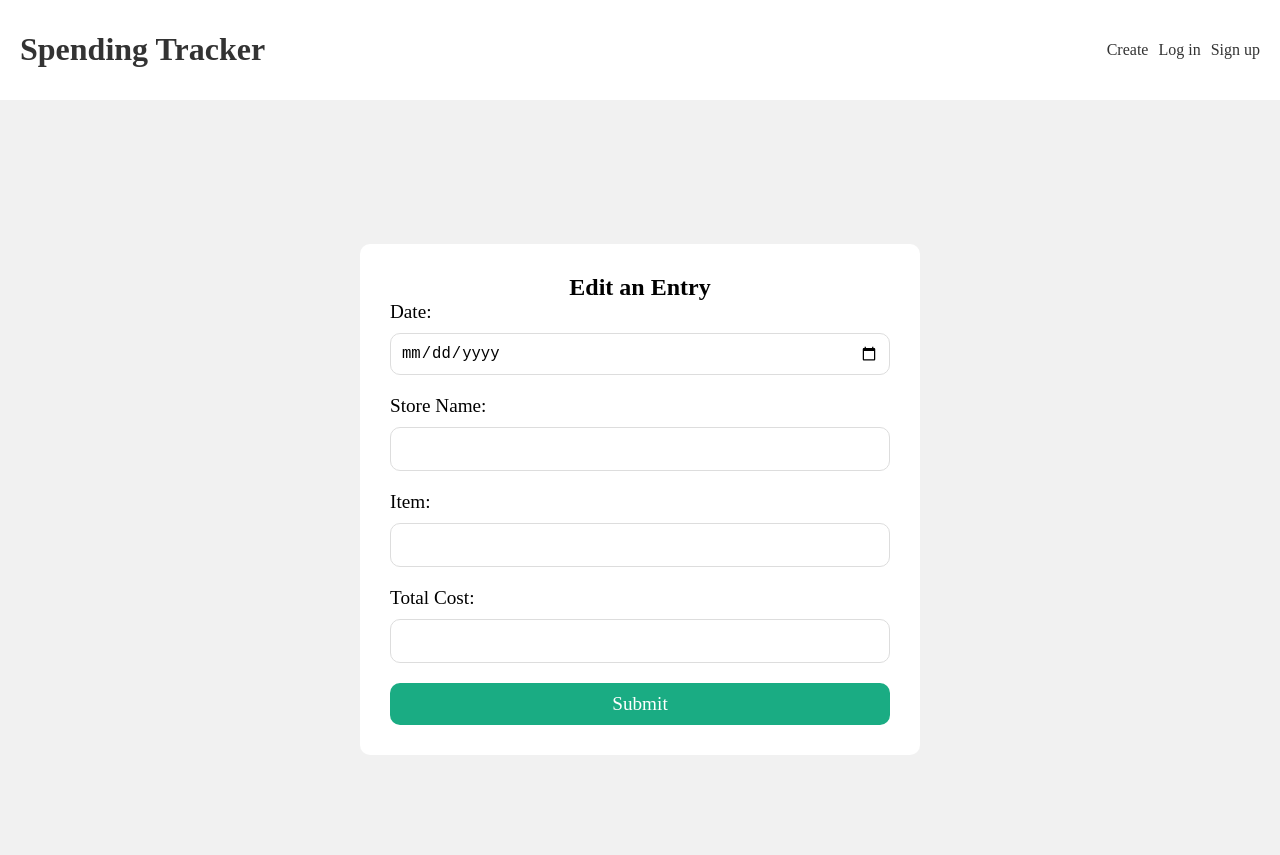
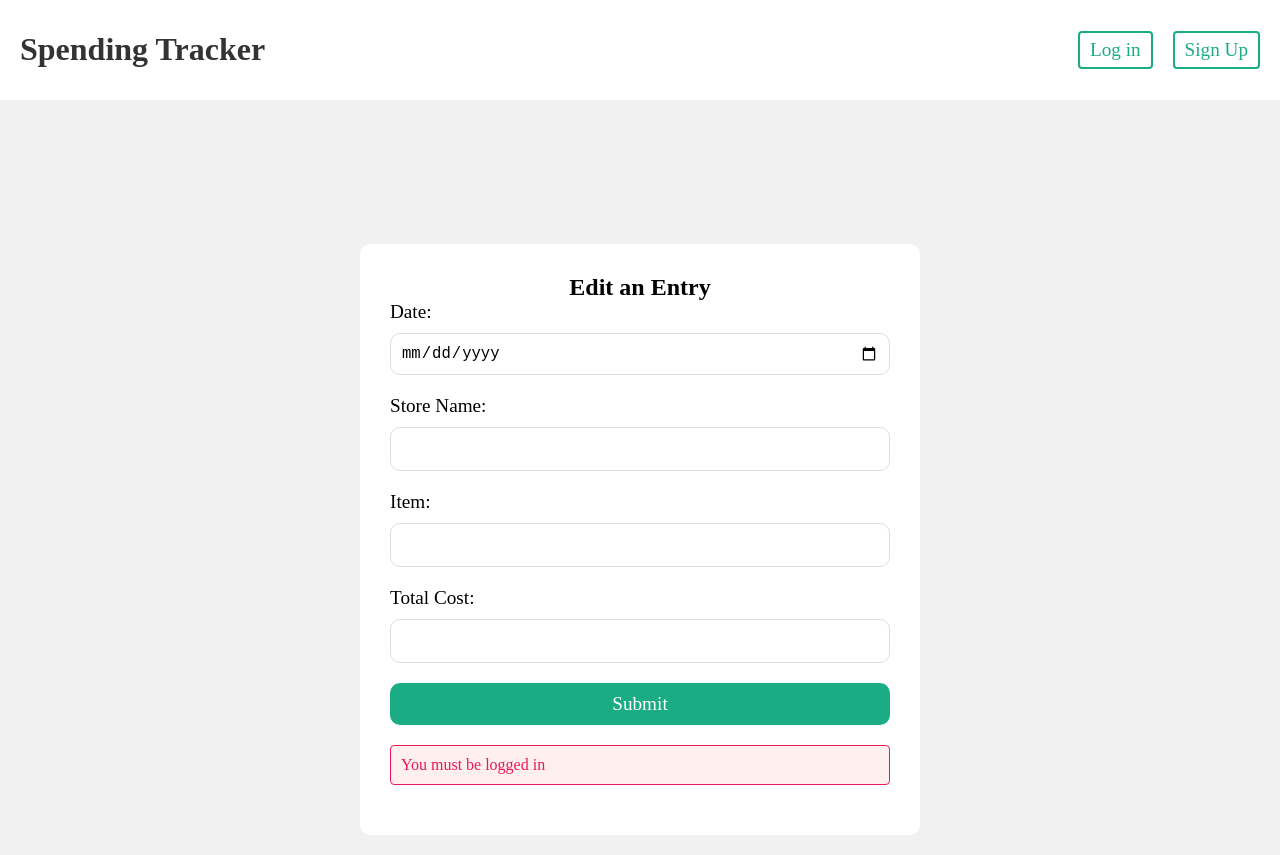
Before and after one commit to madray4/Spending-Tracker, a React (Create React App) app in the folder frontend/: page /edit-entry/1 in a window 1280 px wide. Before the commit the page ends 800 px from the top, so only its background shows below. Built offline with nearby package versions, Linux system fonts and the light colour scheme; no server answers.

Commit message:
Enabled frontend to make authorized requests to the backend from various pages/components

```diff
--- a/frontend/src/components/EntryDetails.js
+++ b/frontend/src/components/EntryDetails.js
@@ -1,12 +1,21 @@
 import { useEntriesContext } from '../hooks/useEntriesContext';
 import { Link } from 'react-router-dom';
+import { useAuthContext } from '../hooks/useAuthContext';
 
 const EntryDetails = ({ entry }) => {
   const { dispatch } = useEntriesContext();
+  const { user } = useAuthContext();
 
   const deleteEntry = async () => {
+    // User Validation: return if no user
+    if (!user) return;
+
+    // Authorization Headers: use user.token in headers Authorization to make authorized request
     const response = await fetch('/api/entries/' + entry._id,{
-      method: 'DELETE'
+      method: 'DELETE',
+      headers: {
+        'Authorization': `Bearer ${user.token}`
+      }
     });
     const json = await response.json();
 
--- a/frontend/src/components/Navbar.js
+++ b/frontend/src/components/Navbar.js
@@ -20,17 +20,17 @@ const NavBar = () => {
         </Link>
         <nav>
           {user && (
-            <div>
+            <div className='nav-routes'>
+              <Link to="/add-entry"><button>Create</button></Link>
               <button onClick={handleLogout}>
                 Log out
               </button>
             </div>
           )}
           {!user && (
-            <div>
-              <Link to="/add-entry">Create</Link>
-              <Link to="/login">Log in</Link>
-              <Link to="/signup">Sign up</Link>
+            <div className = 'nav-routes'>
+              <Link to="/login"><button>Log in</button></Link>
+              <Link to="/signup"><button>Sign Up</button></Link>
             </div>
           )}
         </nav>
--- a/frontend/src/components/css/Navbar.css
+++ b/frontend/src/components/css/Navbar.css
@@ -22,6 +22,7 @@ nav {
 }
 nav a {
   margin-left: 10px;
+  font-size: 1.2em;
 }
 
 nav a:hover{
@@ -36,5 +37,22 @@ nav button {
   border-radius: 4px;
   font-family: "Montserrat";
   cursor: pointer;
+  font-size: 1.2em;
+}
+
+nav a button {
+  background: #fff;
+  color: var(--primary);
+  border: 2px solid var(--primary);
+  padding: 6px 10px;
+  border-radius: 4px;
+  font-family: "Montserrat";
+  cursor: pointer;
   font-size: 1em;
 }
+
+.nav-routes {
+  display: flex;
+  align-items: center;
+  gap: 10px;
+}
--- a/frontend/src/pages/CreateEntry.js
+++ b/frontend/src/pages/CreateEntry.js
@@ -1,5 +1,6 @@
 import { useState } from 'react';
 import { useNavigate } from "react-router-dom"
+import { useAuthContext } from '../hooks/useAuthContext';
 
 const CreateEntry = () => {
   const [date, setDate ] = useState('');
@@ -8,17 +9,26 @@ const CreateEntry = () => {
   const [cost, setCost ] = useState('');
   const [error, setError] = useState(null);
   const [emptyFields, setEmptyFeilds] = useState([]);
+
   const navigate = useNavigate();
+  const { user } = useAuthContext();
 
   const handleSubmit = async (e) => {
     e.preventDefault();
+
+    // User Validation: if no user set error field and return
+    if (!user) {
+      setError('You must be logged in');
+      return;
+    }
 
     const entry = {date, store, item, totalCost:cost};
     const response = await fetch('/api/entries',{
       method: 'POST',
       body: JSON.stringify(entry),
       headers: {
-        'Content-Type': 'application/json'
+        'Content-Type': 'application/json',
+        'Authorization': `Bearer ${user.token}`
       }
     })
     const json = await response.json();
--- a/frontend/src/pages/EditEntry.js
+++ b/frontend/src/pages/EditEntry.js
@@ -1,12 +1,8 @@
 import { useState, useEffect } from 'react';
-import { useNavigate, useLocation, useParams  } from "react-router-dom"
+import { useNavigate, useParams  } from "react-router-dom"
+import { useAuthContext } from '../hooks/useAuthContext';
 
 const EditEntry = () => {
-  const location = useLocation();
-  const navigate = useNavigate();
-  const { id } = useParams();
-  const url = '/api/entries/' + id;
-
   const [date, setDate ] = useState('');
   const [store, setStore ] = useState('');
   const [item, setItem ] = useState('');
@@ -14,15 +10,31 @@ const EditEntry = () => {
   const [error, setError] = useState(null);
   const [emptyFields, setEmptyFeilds] = useState([]);
 
+  // const location = useLocation();
+  const navigate = useNavigate();
+  const { user } = useAuthContext();
+  const { id } = useParams();
+  const url = '/api/entries/' + id;
+
+
   const handleSubmit = async (e) => {
     e.preventDefault();
+    // User Validation: If no user, set error and return
+    if (!user) {
+      setError('You must be logged in');
+      return;
+    }
+
     const editedEntry = {date, store, item, totalCost: cost};
     console.log(editedEntry);
+
+    // Authorization Headers: use user.token in headers Authorization to make authorized request
     const response = await fetch(url, {
       method: 'PATCH',
       body: JSON.stringify(editedEntry),
       headers: {
-        'Content-Type': 'application/json'
+        'Content-Type': 'application/json',
+        'Authorization': `Bearer ${user.token}`
       }
     })
     const json = await response.json();
@@ -38,8 +50,16 @@ const EditEntry = () => {
   }
 
   useEffect(() => {
+    if (!user) {
+      setError('You must be logged in');
+      return;
+    }
     const fetchEntry = async () =>{
-      const response = await fetch(url);
+      const response = await fetch(url, {
+        headers: {
+          'Authorization': `Bearer ${user.token}`
+        }
+      });
       const json = await response.json();
       if(response.ok){
         setDate(json.date);
--- a/frontend/src/pages/Home.js
+++ b/frontend/src/pages/Home.js
@@ -1,5 +1,6 @@
-import { useEffect, useState } from 'react';
+import { useEffect } from 'react';
 import { useEntriesContext } from '../hooks/useEntriesContext';
+import { useAuthContext } from '../hooks/useAuthContext';
 
 import './css/Home.css'
 
@@ -8,10 +9,18 @@ import EntryDate from '../components/EntryDate'
 
 const Home = () => {
   const { entries, dispatch } = useEntriesContext();
+  const { user } = useAuthContext();
 
   useEffect(() => {
+    // if no user just return
+    if ( !user ) return;
     const fetchEntries = async () => {
-      const response = await fetch('/api/entries');
+      // use user.token in authorization headers to make authorized request
+      const response = await fetch('/api/entries', {
+        headers: {
+          'Authorization': `Bearer ${user.token}`
+        }
+      });
       const json = await response.json();
 
       if(response.ok){
@@ -19,7 +28,7 @@ const Home = () => {
       }
     }
     fetchEntries();
-  }, [dispatch])
+  }, [dispatch, user]);
 
   const getUniqueDates = (entries) => {
     const uniqueDatesSet = new Set();
```
